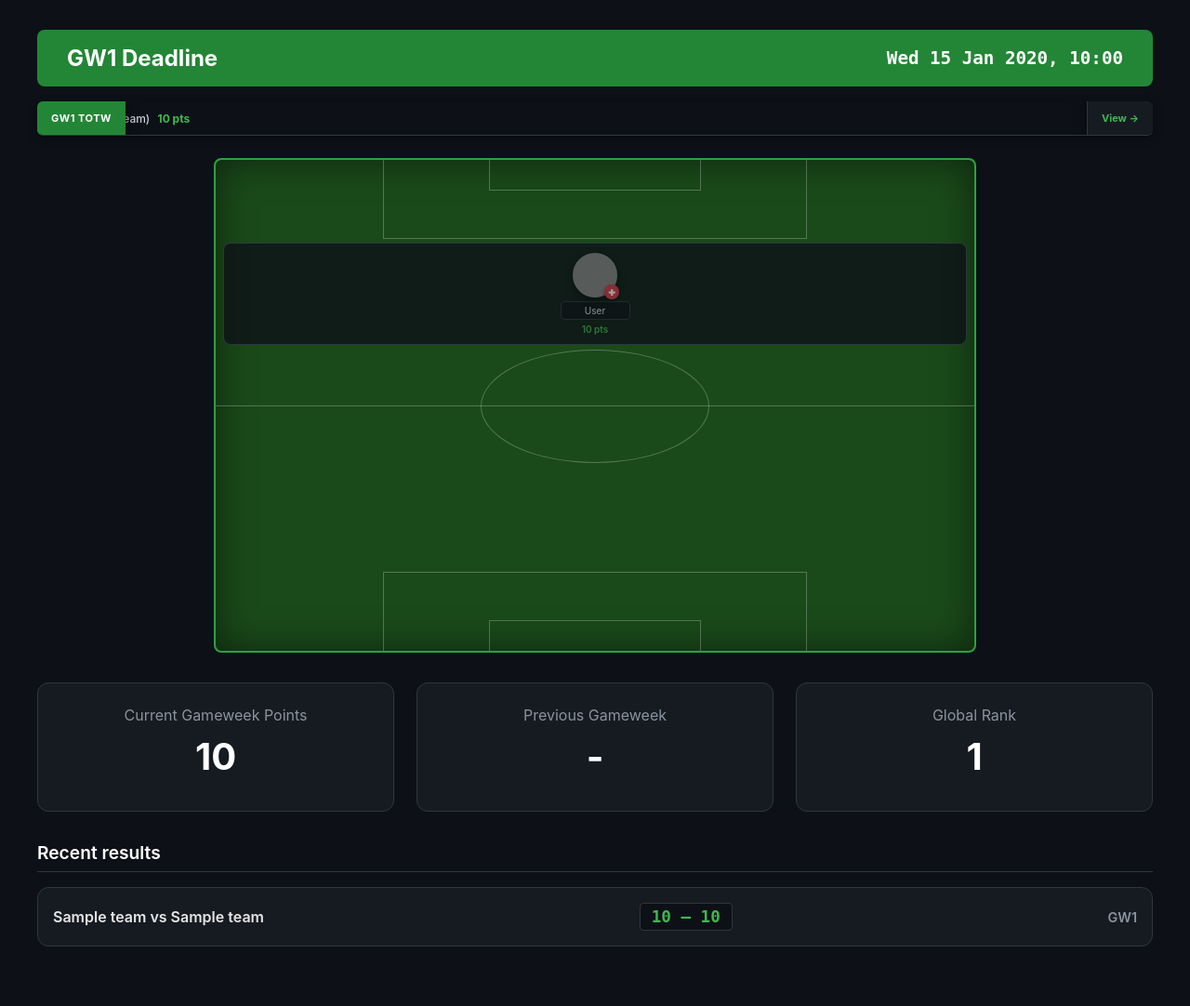
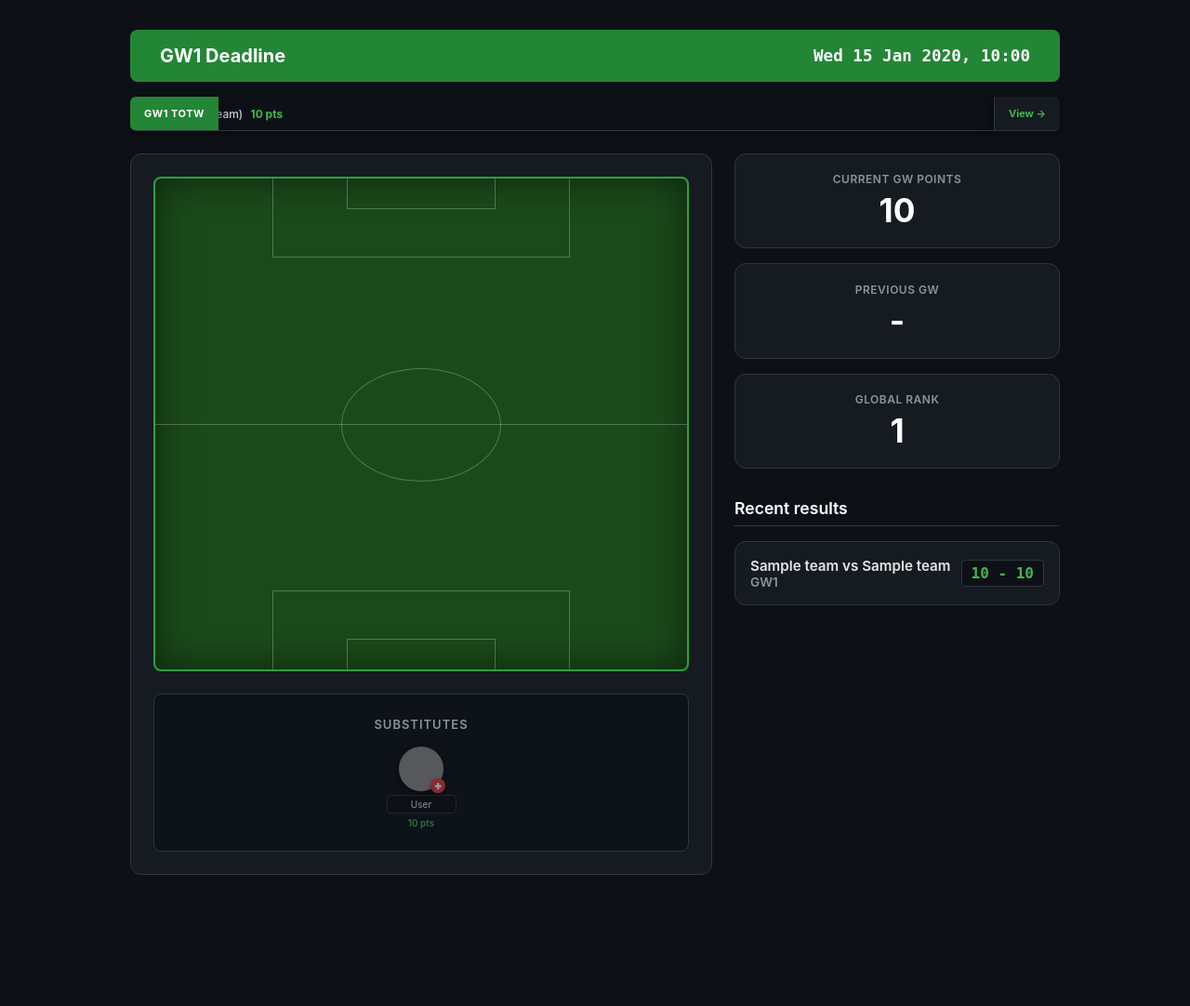
Before and after one commit to papingothegamer/matchday, a Django app: page / in a window 1280 px wide. Shown: the part 62-1144 px from the top of the page at 93% size. After the commit the page ends 1003 px from the top, so only its background shows below. Run offline with Django 5.2, Linux system fonts and the light colour scheme; a user stored in the database is signed in; tables that the repository leaves empty hold one stand-in row (values such as "Sample post").

Commit message:
style(ui): redesign home page to professional 2-column grid and unify pitch/bench UI

```diff
--- a/core/templates/core/index.html
+++ b/core/templates/core/index.html
@@ -4,20 +4,31 @@
 {% block extra_style %}
 <style>
   .hero { background: linear-gradient(180deg, rgba(35, 134, 54, 0.1) 0%, transparent 100%); padding: 3rem 0; text-align: center; border-bottom: 1px solid #30363d; margin-bottom: 2rem; }
-  .stats-grid { display: grid; grid-template-columns: repeat(auto-fit, minmax(200px, 1fr)); gap: 1.5rem; margin-bottom: 2rem; }
-  .stat-card { background: #161b22; border: 1px solid #30363d; border-radius: 12px; padding: 1.5rem; text-align: center; }
-  .stat-value { font-size: 2.5rem; font-weight: 700; color: #fff; margin: 10px 0; }
-  .section-title { font-size: 1.2rem; font-weight: 600; color: #fff; margin-bottom: 1rem; border-bottom: 1px solid #30363d; padding-bottom: 0.5rem; }
+
+  /* Responsive 2-Column Dashboard Layout */
+  .dashboard-wrap { display: grid; grid-template-columns: 1fr 350px; gap: 1.5rem; max-width: 1000px; margin: 0 auto; align-items: start; }
+  @media (max-width: 950px) { .dashboard-wrap { display: flex; flex-direction: column; } }
+
+  /* Pitch Container UI (Mirrors Pick Team Page) */
+  .pitch-panel { background: #161b22; border: 1px solid #30363d; border-radius: 12px; padding: 1.5rem; overflow-x: auto; }
+  .bench-area { margin-top: 1.5rem; background: rgba(13, 17, 23, 0.8); padding: 1.5rem 0.5rem; border-radius: 8px; border: 1px solid #30363d; overflow-x: auto;}
+  .bench-title { font-size: 13px; font-weight: 600; color: #8b949e; text-align: center; margin-bottom: 1rem; text-transform: uppercase; letter-spacing: 1px; }
+
+  /* Sidebar Elements */
+  .stats-stack { display: flex; flex-direction: column; gap: 1rem; margin-bottom: 2rem; }
+  .stat-card { background: #161b22; border: 1px solid #30363d; border-radius: 12px; padding: 1.2rem; text-align: center; }
+  .stat-value { font-size: 2.2rem; font-weight: 700; color: #fff; margin: 5px 0 0 0; }
+  .section-title { font-size: 1.1rem; font-weight: 600; color: #fff; margin-bottom: 1rem; border-bottom: 1px solid #30363d; padding-bottom: 0.5rem; }
   .match-list { background: #161b22; border: 1px solid #30363d; border-radius: 12px; overflow: hidden; margin-bottom: 2rem; }
   .match-row { display: flex; justify-content: space-between; padding: 1rem; border-bottom: 1px solid #30363d; align-items: center; }
   .match-row:last-child { border-bottom: none; }
-  .match-teams { font-weight: 600; color: #e6e6e6; }
-  .match-score { background: #0d1117; padding: 4px 12px; border-radius: 4px; font-family: monospace; font-size: 1.1rem; color: #3fb950; font-weight: bold; border: 1px solid #30363d;}
-  .match-gw { font-size: 0.9rem; color: #8b949e; font-weight: 600; }
+  .match-teams { font-weight: 600; color: #e6e6e6; font-size: 0.95rem; }
+  .match-score { background: #0d1117; padding: 4px 10px; border-radius: 4px; font-family: monospace; font-size: 1rem; color: #3fb950; font-weight: bold; border: 1px solid #30363d;}
+  .match-gw { font-size: 0.85rem; color: #8b949e; font-weight: 600; }
   .empty { padding: 2rem; text-align: center; color: #8b949e; }
 
   /* Ticker Styling */
-  .ticker-wrap { width: 100%; background: #0d1117; border-bottom: 1px solid #30363d; height: 36px; display: flex; align-items: center; position: relative; overflow: hidden; margin-bottom: 1.5rem; cursor: pointer; border-radius: 6px; box-shadow: 0 2px 8px rgba(0,0,0,0.5);}
+  .ticker-wrap { width: 100%; background: #0d1117; border-bottom: 1px solid #30363d; height: 36px; display: flex; align-items: center; position: relative; overflow: hidden; margin-bottom: 1.5rem; cursor: pointer; border-radius: 6px; box-shadow: 0 2px 8px rgba(0,0,0,0.5); max-width: 1000px; margin-left: auto; margin-right: auto;}
   .ticker-wrap:hover .ticker-arrow { color: #fff; background: #2ea043; }
   .ticker-label { background: #238636; color: #fff; font-size: 11px; font-weight: 700; padding: 0 15px; height: 100%; display: flex; align-items: center; position: absolute; left: 0; z-index: 2; text-transform: uppercase; letter-spacing: 0.5px; box-shadow: 2px 0 10px rgba(0,0,0,0.5);}
   .ticker-arrow { background: #161b22; color: #3fb950; font-size: 11px; font-weight: 700; padding: 0 15px; height: 100%; display: flex; align-items: center; position: absolute; right: 0; z-index: 2; border-left: 1px solid #30363d; transition: 0.2s; box-shadow: -2px 0 10px rgba(0,0,0,0.5);}
@@ -25,6 +36,8 @@
   .ticker-item { font-size: 12px; color: #c9d1d9; margin-right: 30px; font-weight: 500; }
   .ticker-item span { color: #3fb950; font-weight: 700; margin-left: 5px; }
   @keyframes ticker { 0% { transform: translateX(100%); } 100% { transform: translateX(-100vw); } }
+
+  .deadline-banner { background: #238636; color: #fff; padding: 1rem 2rem; border-radius: 8px; margin: 0 auto 1rem auto; display: flex; justify-content: space-between; align-items: center; max-width: 1000px; box-sizing: border-box; }
 </style>
 {% endblock %}
 
@@ -38,9 +51,9 @@
 {% else %}
 
   {% if active_gameweek %}
-  <div style="background: #238636; color: #fff; padding: 1rem 2rem; border-radius: 8px; margin-bottom: 1rem; display: flex; justify-content: space-between; align-items: center;">
-    <h2 style="font-size:24px;font-weight:700;color:#fff;margin:0;">GW{{ active_gameweek.number }} Deadline</h2>
-    <div style="font-size: 1.2rem; font-weight: 600; font-family: monospace;">{{ active_gameweek.deadline|date:"D d M Y, H:i" }}</div>
+  <div class="deadline-banner">
+    <h2 style="font-size:20px;font-weight:700;color:#fff;margin:0;">GW{{ active_gameweek.number }} Deadline</h2>
+    <div style="font-size: 1.1rem; font-weight: 600; font-family: monospace;">{{ active_gameweek.deadline|date:"D d M Y, H:i" }}</div>
   </div>
 
   <div class="ticker-wrap" onclick="window.location.href='/leaderboard/?tab=totw'">
@@ -50,12 +63,15 @@
   </div>
   {% endif %}
 
+  <div class="dashboard-wrap">
+      <div class="main-column">
           {% if picks %}
-  <div class="pitch" style="max-width: 800px; margin: 0 auto;">
+          <div class="pitch-panel">
+              <div class="pitch">
                 <div class="penalty-box-top"></div><div class="goal-area-top"></div><div class="pitch-lines"></div><div class="penalty-box-bottom"></div><div class="goal-area-bottom"></div>
                 <div class="pitch-row">
                   {% for pick in picks %}{% if pick.player.position == 'GK' and not pick.is_sub %}
-      <div class="player-slot" onclick="window.openPlayerModal({{ pick.player.id|default:0 }})" style="cursor:pointer;" title="View Player">
+                  <div class="player-slot" onclick="window.openPlayerModal({{ pick.player.id|default:0 }})" title="View Player">
                     <div class="shirt filled" style="background:{{ pick.player.team.primary_color }}; color:{{ pick.player.team.secondary_color }}; border-color:{{ pick.player.team.secondary_color }};">
                       {{ pick.player.team.short_name }}
                       {% if pick.is_captain %}<div class="captain-badge">C</div>{% elif pick.is_vice_captain %}<div class="captain-badge" style="background:#e6e6e6;">V</div>{% endif %}
@@ -68,7 +84,7 @@
                 </div>
                 <div class="pitch-row">
                   {% for pick in picks %}{% if pick.player.position == 'DEF' and not pick.is_sub %}
-      <div class="player-slot" onclick="window.openPlayerModal({{ pick.player.id|default:0 }})" style="cursor:pointer;" title="View Player">
+                  <div class="player-slot" onclick="window.openPlayerModal({{ pick.player.id|default:0 }})" title="View Player">
                     <div class="shirt filled" style="background:{{ pick.player.team.primary_color }}; color:{{ pick.player.team.secondary_color }}; border-color:{{ pick.player.team.secondary_color }};">
                       {{ pick.player.team.short_name }}
                       {% if pick.is_captain %}<div class="captain-badge">C</div>{% elif pick.is_vice_captain %}<div class="captain-badge" style="background:#e6e6e6;">V</div>{% endif %}
@@ -81,7 +97,7 @@
                 </div>
                 <div class="pitch-row">
                   {% for pick in picks %}{% if pick.player.position == 'MID' and not pick.is_sub %}
-      <div class="player-slot" onclick="window.openPlayerModal({{ pick.player.id|default:0 }})" style="cursor:pointer;" title="View Player">
+                  <div class="player-slot" onclick="window.openPlayerModal({{ pick.player.id|default:0 }})" title="View Player">
                     <div class="shirt filled" style="background:{{ pick.player.team.primary_color }}; color:{{ pick.player.team.secondary_color }}; border-color:{{ pick.player.team.secondary_color }};">
                       {{ pick.player.team.short_name }}
                       {% if pick.is_captain %}<div class="captain-badge">C</div>{% elif pick.is_vice_captain %}<div class="captain-badge" style="background:#e6e6e6;">V</div>{% endif %}
@@ -94,7 +110,7 @@
                 </div>
                 <div class="pitch-row">
                   {% for pick in picks %}{% if pick.player.position == 'FWD' and not pick.is_sub %}
-      <div class="player-slot" onclick="window.openPlayerModal({{ pick.player.id|default:0 }})" style="cursor:pointer;" title="View Player">
+                  <div class="player-slot" onclick="window.openPlayerModal({{ pick.player.id|default:0 }})" title="View Player">
                     <div class="shirt filled" style="background:{{ pick.player.team.primary_color }}; color:{{ pick.player.team.secondary_color }}; border-color:{{ pick.player.team.secondary_color }};">
                       {{ pick.player.team.short_name }}
                       {% if pick.is_captain %}<div class="captain-badge">C</div>{% elif pick.is_vice_captain %}<div class="captain-badge" style="background:#e6e6e6;">V</div>{% endif %}
@@ -105,10 +121,13 @@
                   </div>
                   {% endif %}{% endfor %}
                 </div>
-    <div style="background: rgba(13, 17, 23, 0.8); border: 1px solid #30363d; padding: 10px; border-radius: 8px; margin-top: 20px;">
+              </div>
+
+              <div class="bench-area">
+                <div class="bench-title">Substitutes</div>
                 <div class="pitch-row" style="margin-bottom:0;">
                   {% for pick in picks %}{% if pick.is_sub %}
-        <div class="player-slot" style="opacity: 0.6; cursor:pointer;" onclick="window.openPlayerModal({{ pick.player.id|default:0 }})" title="View Player">
+                  <div class="player-slot" style="opacity: 0.6;" onclick="window.openPlayerModal({{ pick.player.id|default:0 }})" title="View Player">
                     <div class="shirt filled" style="background:{{ pick.player.team.primary_color }}; color:{{ pick.player.team.secondary_color }}; border-color:{{ pick.player.team.secondary_color }};">
                       {{ pick.player.team.short_name }}
                       {% if pick.player.is_injured %}<div class="injury-badge">✚</div>{% endif %}
@@ -120,25 +139,46 @@
                 </div>
               </div>
           </div>
+          {% else %}
+          <div style="background:#161b22; border:1px solid #30363d; border-radius:12px; padding:3rem; text-align:center;">
+              <h3 style="color:#fff; margin-bottom:10px;">No Squad Found</h3>
+              <p style="color:#8b949e; margin-bottom:20px;">You haven't picked your team yet!</p>
+              <a href="/pick/" class="btn-primary" style="padding:10px 24px; font-size:16px;">Pick Team Now</a>
+          </div>
           {% endif %}
+      </div>
 
-  <div class="stats-grid" style="margin-top: 2rem;">
-    <div class="stat-card"><div style="color: #8b949e;">Current Gameweek Points</div><div class="stat-value">{% if user_team %}{{ user_team.total_points }}{% else %}0{% endif %}</div></div>
-    <div class="stat-card"><div style="color: #8b949e;">Previous Gameweek</div><div class="stat-value">{% if prev_points %}{{ prev_points }}{% else %}-{% endif %}</div></div>
-    <div class="stat-card"><div style="color: #8b949e;">Global Rank</div><div class="stat-value">1</div></div>
+      <div class="side-column">
+          <div class="stats-stack">
+            <div class="stat-card">
+                <div style="color: #8b949e; font-size: 12px; text-transform: uppercase; font-weight: 600; letter-spacing: 0.5px;">Current GW Points</div>
+                <div class="stat-value">{% if user_team %}{{ user_team.total_points }}{% else %}0{% endif %}</div>
+            </div>
+            <div class="stat-card">
+                <div style="color: #8b949e; font-size: 12px; text-transform: uppercase; font-weight: 600; letter-spacing: 0.5px;">Previous GW</div>
+                <div class="stat-value">{% if prev_points %}{{ prev_points }}{% else %}-{% endif %}</div>
+            </div>
+            <div class="stat-card">
+                <div style="color: #8b949e; font-size: 12px; text-transform: uppercase; font-weight: 600; letter-spacing: 0.5px;">Global Rank</div>
+                <div class="stat-value">1</div>
+            </div>
           </div>
 
           <div class="section-title">Recent results</div>
           <div class="match-list">
             {% for match in recent_matches %}
             <div class="match-row">
-      <div class="match-teams">{{ match.home_team }} vs {{ match.away_team }}</div>
-      <div class="match-score">{{ match.home_score }} – {{ match.away_score }}</div>
+              <div>
+                  <div class="match-teams">{{ match.home_team.short_name }} vs {{ match.away_team.short_name }}</div>
                   <div class="match-gw">GW{{ match.gameweek.number }}</div>
+              </div>
+              <div class="match-score">{{ match.home_score }} - {{ match.away_score }}</div>
             </div>
             {% empty %}
             <div class="empty">No results yet.</div>
             {% endfor %}
+          </div>
+      </div>
   </div>
 {% endif %}
 
```
Lines whose indentation alone changed are shown as unchanged.
